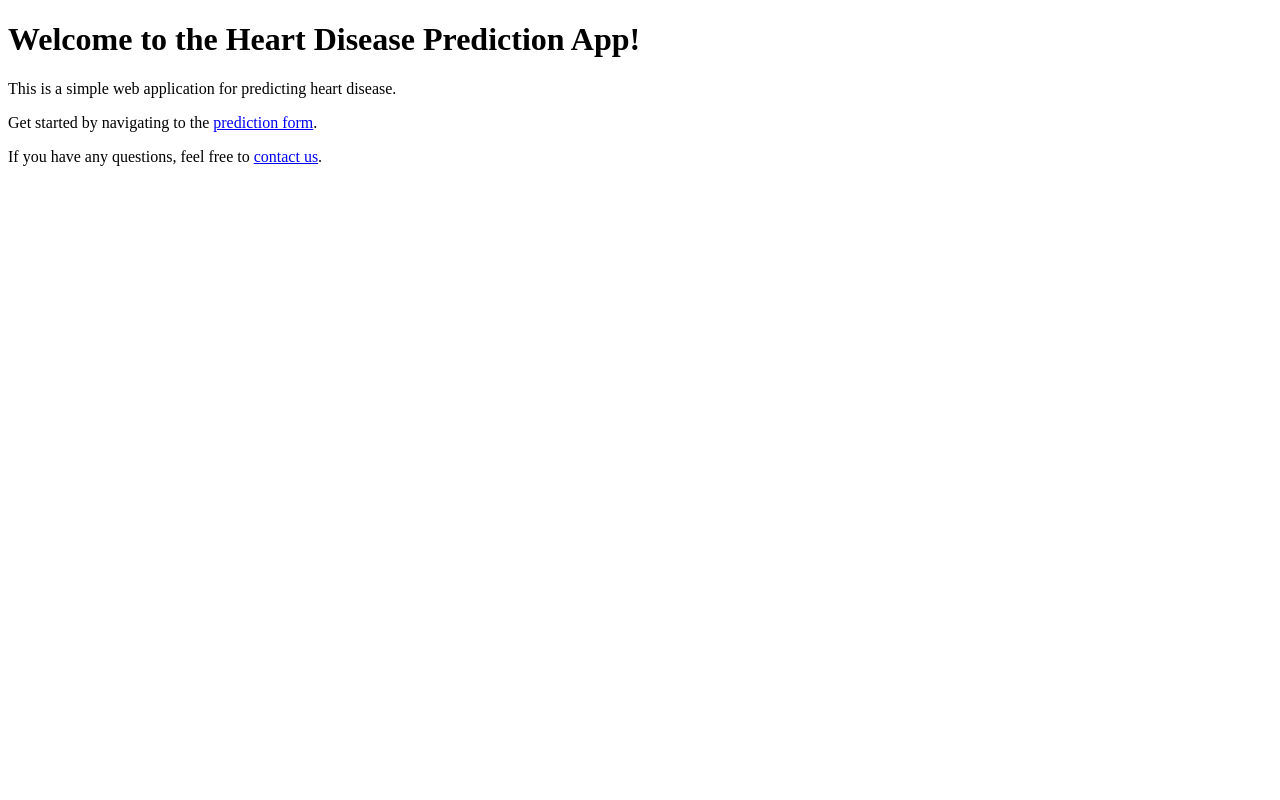
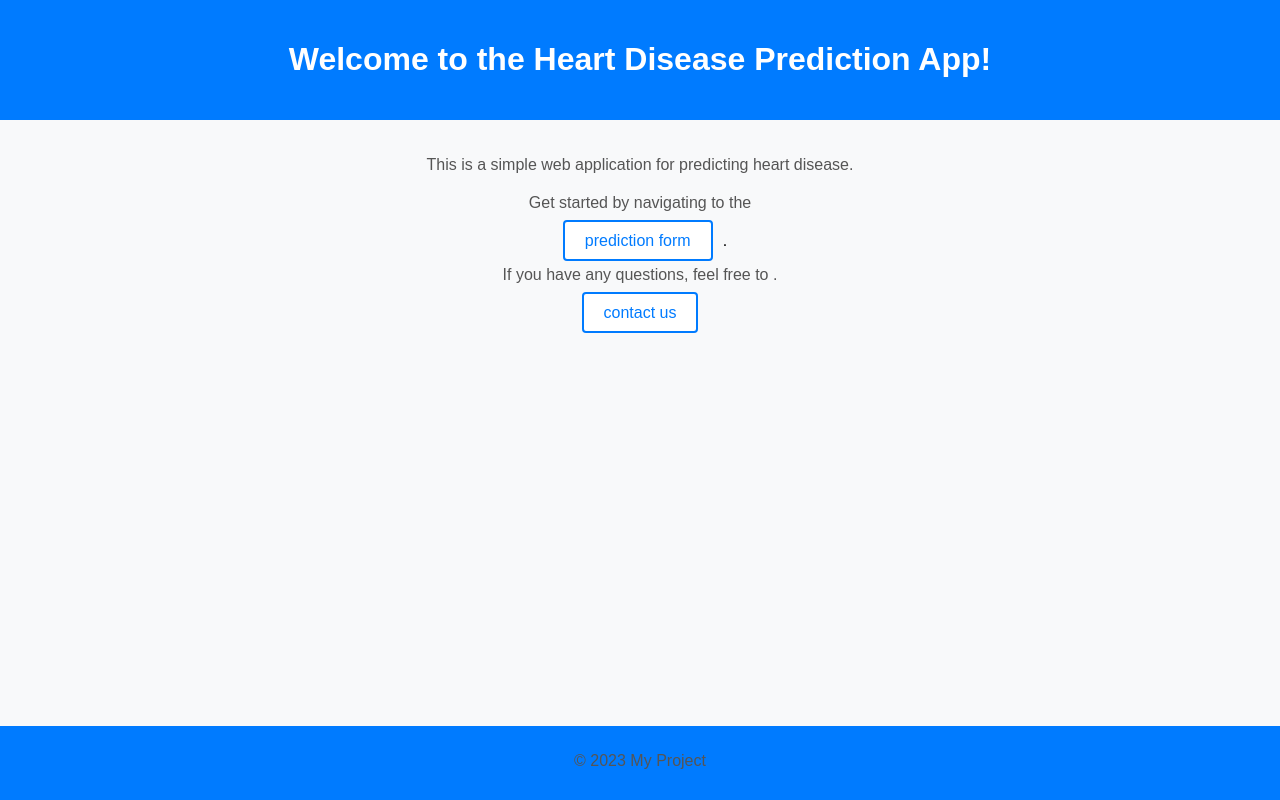
Before and after one commit to ankitsharma97/heart_disease_prediction_project, a Django app: page / in a window 1280 px wide. Run offline with Django 4.2, Linux system fonts and the light colour scheme.

Commit message:
new interface

```diff
--- a/templates/index.html
+++ b/templates/index.html
@@ -1,5 +1,107 @@
 <!-- prediction_app/templates/index.html -->
+
+
+
+
+
+
+
+
+
+
+
+
 <!DOCTYPE html>
+<html lang="en">
+<head>
+    <meta charset="UTF-8">
+    <meta http-equiv="X-UA-Compatible" content="IE=edge">
+    <meta name="viewport" content="width=device-width, initial-scale=1.0">
+    <title>Your Application</title>
+    <style>
+        body {
+            font-family: 'Arial', sans-serif;
+            background-color: #f8f9fa;
+            margin: 0;
+            padding: 0;
+            display: flex;
+            flex-direction: column;
+            align-items: center;
+            min-height: 100vh;
+        }
+
+        header {
+            background-color: #007bff;
+            color: #fff;
+            text-align: center;
+            padding: 20px;
+            width: 100%;
+        }
+
+        main {
+            text-align: center;
+            margin: 20px;
+        }
+
+        p {
+            color: #555;
+            margin-bottom: 20px;
+        }
+
+        a {
+            text-decoration: none;
+            color: #007bff;
+            background-color: #fff;
+            padding: 10px 20px;
+            border: 2px solid #007bff;
+            border-radius: 4px;
+            margin: 0 10px;
+            transition: background-color 0.3s, color 0.3s;
+        }
+
+        a:hover {
+            background-color: #007bff;
+            color: #fff;
+        }
+
+        footer {
+            margin-top: auto;
+            background-color: #007bff;
+            color: #fff;
+            text-align: center;
+            padding: 10px;
+            width: 100%;
+        }
+    </style>
+</head>
+<body>
+    <header>
+        <h1>Welcome to the Heart Disease Prediction App!</h1>
+    </header>
+
+    <main>
+
+        <p>This is a simple web application for predicting heart disease.</p>
+
+        <p>Get started by navigating to the </p> <a href="{% url 'predict_heart_disease' %}">prediction form</a>.
+
+        <p>If you have any questions, feel free to .</p>  <a href="mailto:ankit972125@gmail.com">contact us</a>
+    </main>
+
+    <footer>
+        <p>&copy; 2023 My Project</p>
+    </footer>
+</body>
+</html>
+
+
+
+
+
+
+
+
+{% comment %} <!DOCTYPE html>
 <html lang="en">
 <head>
     <meta charset="UTF-8">
@@ -15,4 +117,4 @@
 
     <p>If you have any questions, feel free to <a href="mailto:ankit972125@gmail.com">contact us</a>.</p>
 </body>
-</html>
+</html> {% endcomment %}
```
Also changed, not shown: prediction_app/models.py (+13 -13 lines), templates/predict_heart_disease.html (+78 -4 lines), templates/prediction_result.html (+67 -1 lines), db.sqlite3, 1 other file.
